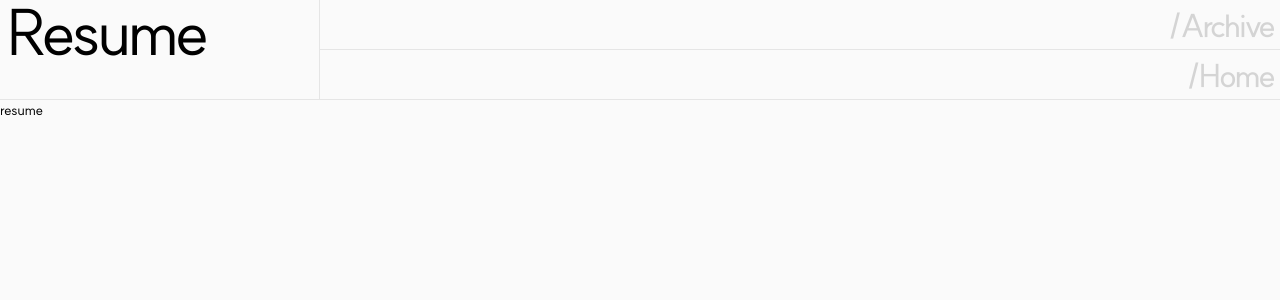
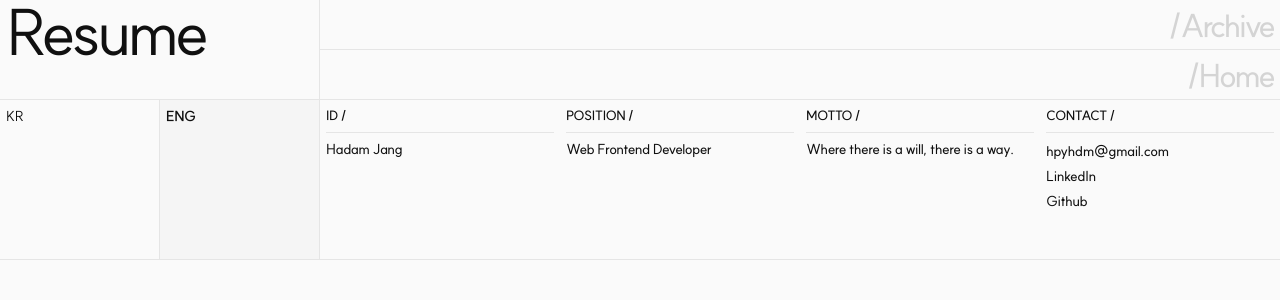
Before and after one commit to hpyhdm/hpyhdm, a Next.js app: page /resume in a window 1280 px wide. Shown: the top 300 px of the page. Built offline with nearby package versions, Linux system fonts and the light colour scheme; a web font is replaced by a local one.

Commit message:
feat(resume): add profile section, shared header and resume data

```diff
--- a/src/app/(pages)/resume/page.module.scss
+++ b/src/app/(pages)/resume/page.module.scss
@@ -1,10 +1,150 @@
 @use '../../../styles/variables' as *;
 @use '../../../styles/mixins' as *;
 
-.page    { @include grid; }
-.row     { @include subgrid-row; }
+.page {
+  @include grid;
+}
 
-.company { grid-column: 1 / 3; }  // 1–2열
-.brief   { grid-column: 3 / -1; } // 3–8열
-.project { grid-column: 3 / 5; }  // 3–4열
-.bullets { grid-column: 5 / -1; } // 5–8열
+// Page cols 1–2 / 페이지 1–2열
+.lang {
+  grid-column: 1 / 3;
+  --hover-fill: #{$bg-hover-subtle}; // same as the header / 헤더와 같은 색
+
+  @include media(false, tablet) {
+    grid-column: 1 / -1;
+  }
+}
+
+// Two equal cells inside the HoverGrid / HoverGrid 안의 같은 너비 2칸
+.langGrid {
+  display: grid;
+  grid-template-columns: repeat(2, 1fr);
+
+  a {
+    position: relative;
+    z-index: 3; // above the highlight / 하이라이트보다 위
+    aspect-ratio: 1 / 1;
+    padding: $cell-padding-x;
+    border-right: 1px solid $border-default;
+    border-bottom: 1px solid $border-default;
+
+    &[aria-current] {
+      background-color: var(--hover-fill);
+      font-weight: 700;
+    }
+  }
+
+  @media (hover: hover) {
+    &:hover a[aria-current] {
+      background-color: transparent;
+    }
+  }
+
+  @include media(false, tablet) {
+    a {
+      aspect-ratio: auto;
+      padding: $cell-padding-x-mobile;
+    }
+  }
+}
+
+// Page cols 3–8, split into 4 equal parts / 페이지 3–8열을 4등분
+.profile {
+  grid-column: 3 / -1;
+  display: grid;
+  grid-template-columns: repeat(4, 1fr);
+  border-bottom: 1px solid $border-default;
+
+  > div {
+    padding: $cell-padding-x;
+  }
+
+  dt {
+    padding-bottom: $cell-padding-x;
+    margin-bottom: $cell-padding-x;
+    border-bottom: 1px solid $border-default;
+    text-transform: uppercase;
+    font-size: 13px;
+    font-weight: 600;
+  }
+
+  dt::after {
+    content: ' /';
+  }
+
+  dd {
+    font-weight: 500;
+  }
+
+  a {
+    line-height: 1.8;
+
+    @media (hover: hover) {
+      &:hover {
+        text-decoration: underline;
+      }
+    }
+  }
+
+  @include media(false, tablet) {
+    grid-column: 1 / -1;
+    grid-template-columns: repeat(2, 1fr);
+    row-gap: $cell-padding-x;
+    padding: $cell-padding-x-mobile; // keeps the divider inset at both ends / 구분선 양 끝을 들여주는 여백
+
+    // Remove the wrappers from layout so dt/dd become grid items
+    // 감싸는 div를 레이아웃에서 빼서 dt/dd가 그리드 칸이 되도록
+    > div {
+      display: contents;
+    }
+
+    // All labels first, then all values / 라벨 전부 먼저, 값은 그 뒤
+    dt {
+      order: 1;
+      margin-bottom: 0;
+      border-bottom: 0; // reset, then add only to the 2nd row / 일단 지우고 두 번째 줄에만 다시
+    }
+
+    dd {
+      order: 2;
+    }
+
+    // Divider under the second row of labels (MOTTO, CONTACT)
+    // 두 번째 라벨 줄(MOTTO, CONTACT) 아래 구분선
+    > div:nth-child(n + 3) dt {
+      padding-bottom: 12px;
+      border-bottom: 1px solid $border-default;
+    }
+
+    // Right column (POSITION, CONTACT): line up with the ENG text
+    // 오른쪽 열(POSITION, CONTACT): ENG 글자와 정렬
+    > div:nth-child(even) :is(dt, dd) {
+      padding-left: $cell-padding-x-mobile;
+    }
+  }
+}
+
+
+.row {
+  @include subgrid-row;
+}
+
+// 1–2열
+.company {
+  grid-column: 1 / 3;
+}
+
+// 3–8열
+.brief {
+  grid-column: 3 / -1;
+}
+
+// 3–4열
+.project {
+  grid-column: 3 / 5;
+}
+
+// 5–8열
+.bullets {
+  grid-column: 5 / -1;
+}
--- a/src/app/(pages)/resume/page.tsx
+++ b/src/app/(pages)/resume/page.tsx
@@ -1,11 +1,62 @@
+import Link from 'next/link';
+import {parseLang, pick} from '@/lib/i18n';
+import {PROFILE} from '@/data/resume/profile';
+import HoverGrid from '@/components/HoverGrid/HoverGrid';
 import styles from './page.module.scss';
 
-export default function Page() {
+// External links (http/https) open in a new tab; mailto: stays as is
+// 외부 링크(http/https)는 새 탭으로, mailto:는 그대로
+const isExternal = (href: string): boolean => href.startsWith('http');
+
+export const instant = false;
+
+export default async function Page(props: PageProps<'/resume'>) {
+  const lang = parseLang((await props.searchParams).lang);
+  const t = pick(lang);
+
   return (
-    <main>
-      <section>
-        resume
-      </section>
+    <main className={styles.page}>
+      {/* Language toggle: plain links, no client JS / 언어 토글: 그냥 링크라 클라이언트 JS 불필요 */}
+      <div className={styles.lang}>
+        {/* HoverGrid: 2 cells with the moving highlight / HoverGrid: 하이라이트가 움직이는 2칸 */}
+        <HoverGrid className={styles.langGrid}>
+          <Link href="/resume?lang=ko" data-hover aria-current={lang === 'ko' ? 'true' : undefined}>KR</Link>
+          <Link href="/resume" data-hover aria-current={lang === 'en' ? 'true' : undefined}>ENG</Link>
+        </HoverGrid>
+      </div>
+
+      <dl className={styles.profile}>
+        <div>
+          <dt>ID</dt>
+          <dd>{t(PROFILE.name)}</dd>
+        </div>
+        <div>
+          <dt>Position</dt>
+          <dd>{t(PROFILE.position)}</dd>
+        </div>
+        <div>
+          <dt>Motto</dt>
+          <dd>{t(PROFILE.motto)}</dd>
+        </div>
+        <div>
+          <dt>Contact</dt>
+          <dd>
+            <ul>
+              {PROFILE.contacts.map((contact) => (
+                <li key={contact.href}>
+                  <a
+                    href={contact.href}
+                    target={isExternal(contact.href) ? '_blank' : undefined}
+                    rel={isExternal(contact.href) ? 'noopener noreferrer' : undefined}
+                  >
+                    {contact.label}
+                  </a>
+                </li>
+              ))}
+            </ul>
+          </dd>
+        </div>
+      </dl>
     </main>
   );
 }
--- a/src/components/Header/Header.module.scss
+++ b/src/components/Header/Header.module.scss
@@ -29,7 +29,7 @@
 
 .title {
   grid-column: 1 / 3; // 2 column / 2칸
-  padding: 0 6px;
+  padding: 0 $cell-padding-x;
   border-right: 1px solid $border-default;
   border-bottom: 1px solid $border-default;
   //font-family: $font-system;
@@ -40,7 +40,7 @@
 
   @include media(false, tablet) {
     grid-column: auto;
-    padding: 0 12px;
+    padding: 0 $cell-padding-x-mobile;
     border: 0;
     font-size: 48px;
     letter-spacing: -3px;
@@ -90,7 +90,7 @@
   z-index: 3;
   width: 100%;
   height: 100%;
-  padding: 0 6px;
+  padding: 0 $cell-padding-x;
   color: $text-subtle;
   font-size: 32px;
   line-height: 1;
@@ -115,7 +115,7 @@
   // 터치에는 호버가 없으므로 처음부터 검정 + 밑줄
   @include media(false, tablet) {
     height: auto;
-    padding: 0 12px;
+    padding: 0 $cell-padding-x-mobile;
     color: $text-default;
     font-size: 16px;
     text-decoration: underline;
--- a/src/data/resume/profile.ts
+++ b/src/data/resume/profile.ts
@@ -7,8 +7,8 @@ export const PROFILE = {
   position: {ko: '웹 프론트엔드 개발자', en: 'Web Frontend Developer'},
   motto: {ko: '뜻이 있는 곳에 길이 있다.', en: 'Where there is a will, there is a way.'},
   contacts: [
-    {label: 'hadamjang.dev@gmail.com', href: 'mailto:hadamjang.dev@gmail.com'},
-    {label: 'LinkedIn', href: 'https://www.linkedin.com/in/hadam-jang-10256536a/'},
-    {label: 'Github', href: 'https://github.com/happycodehouse'},
+    {label: 'hpyhdm@gmail.com', href: 'mailto:hpyhdm@gmail.com'},
+    {label: 'LinkedIn', href: 'https://www.linkedin.com/'},
+    {label: 'Github', href: 'https://github.com/hpyhdm'},
   ],
 } as const satisfies Profile;
--- a/src/styles/_variables.scss
+++ b/src/styles/_variables.scss
@@ -54,3 +54,5 @@ $ease-out: cubic-bezier(0.25, 0.46, 0.45, 0.94); // ≈ GSAP power1.out
 // =====================
 $header-height: 100px;
 $grid-columns: 8; // site-wide column count (home uses half: 4) / 사이트 공통 열 개수 (홈은 절반인 4)
+$cell-padding-x: 6px; // inner left/right space of a grid cell / 그리드 칸 안쪽 좌우 여백
+$cell-padding-x-mobile: 12px; // below tablet / tablet 미만
--- a/src/styles/globals.scss
+++ b/src/styles/globals.scss
@@ -17,4 +17,5 @@ body {
   font-size: 0.875rem; // 14px at browser default / 브라우저 기본 설정 기준 14px
   letter-spacing: -0.02rem;
   background: $bg-muted;
+  color: $text-default;
 }
```
Also changed, not shown: package.json (+4 -4 lines), 1 other file (tests, documents, lock files or other folders).
